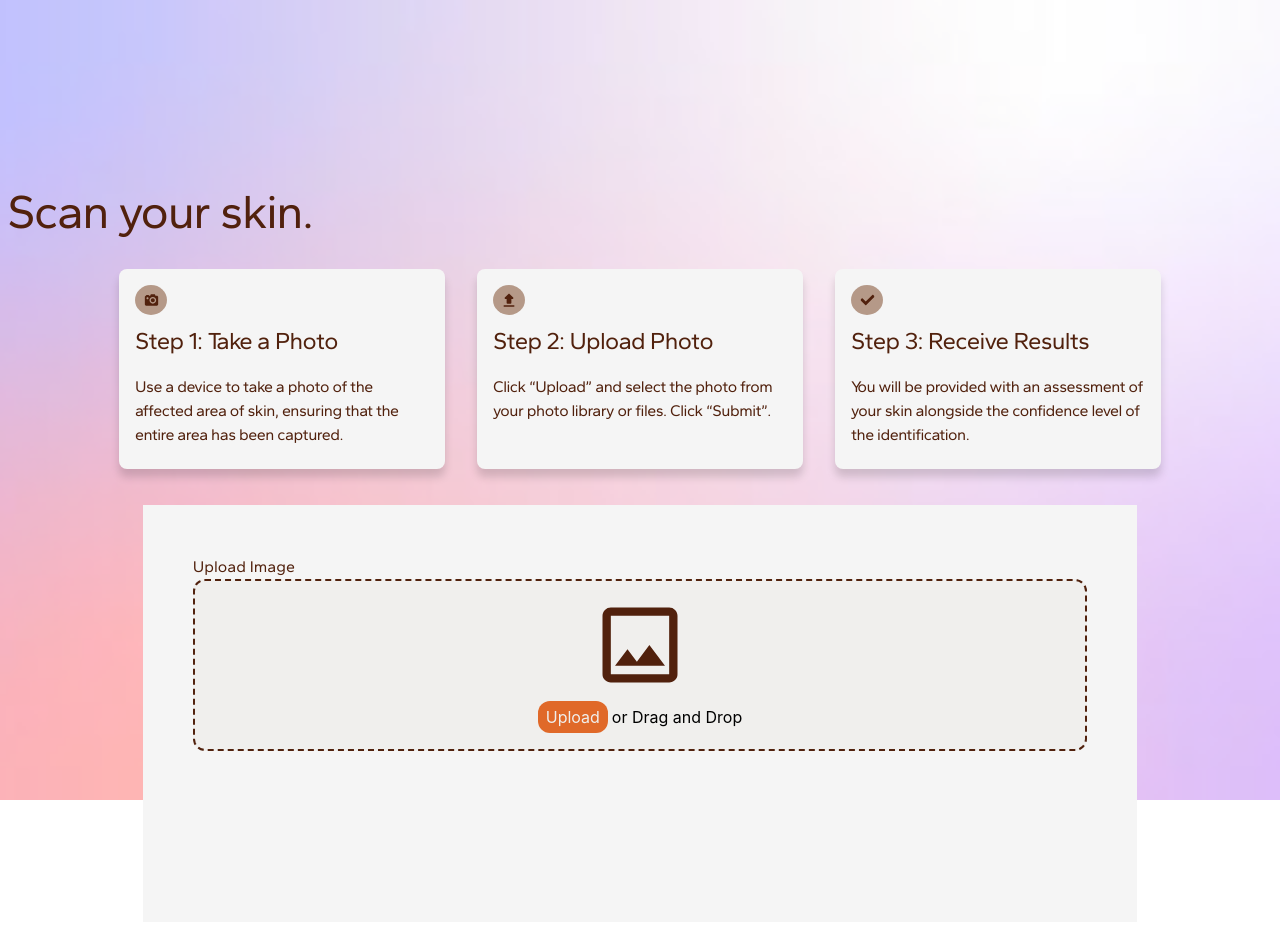
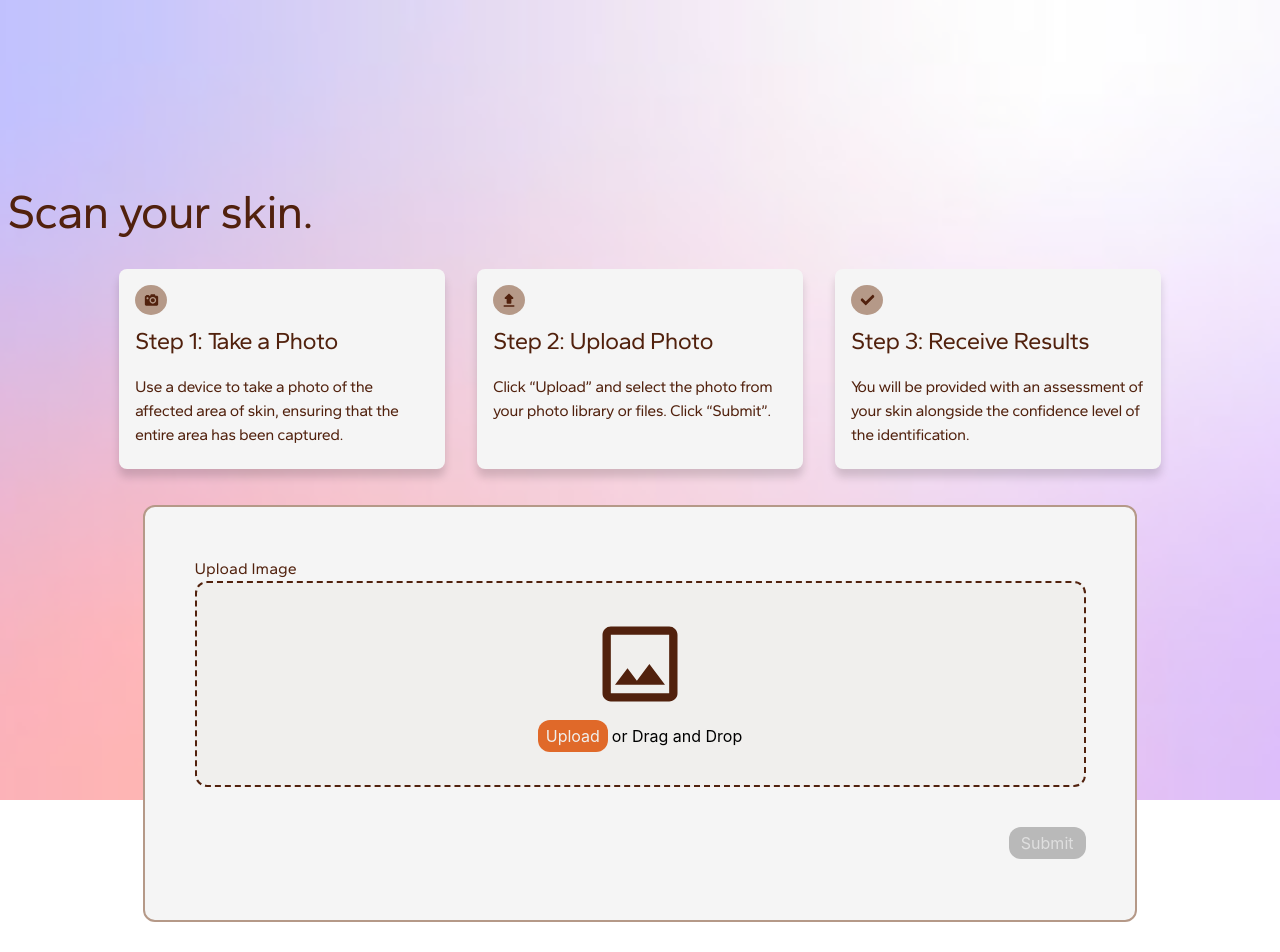
Before and after one commit to CareTech-at-UCI/melanoma-project, a React (Create React App) app in the folder frontend/: page /scan in a window 1280 px wide. Shown: the top 952 px of the page. Before the commit the page ends 922 px from the top, so only its background shows below. Built offline with nearby package versions, Linux system fonts and the light colour scheme.

Commit message:
Upload function and design completed

```diff
--- a/frontend/src/components/scan/upload.jsx
+++ b/frontend/src/components/scan/upload.jsx
@@ -27,7 +27,7 @@ export default function Upload() {
   });
 
   return (
-    <div>
+      <div className='h-full'>
         <div
         className={`border-2 border-dashed border-[#51210D] rounded-xl mx-auto w-[90%] h-[50%] p-4 flex items-center justify-center ${
           isDragActive ? 'bg-[#E0DEDB]' : 'bg-[#F0EFED]'
@@ -56,6 +56,7 @@ export default function Upload() {
             </div>
           </div>
         </div>
+        <div className="flex flex-col">
           {!uploadedFile && fileError && (
             <p className='w-fit text-left ml-[5%] mt-1 px-2 py-1 bg-[#FFC8C0] text-[#FF0F0F] rounded max-w-[90%]'>
               Upload Failed: Maximum file size of 15 MB reached
@@ -63,19 +64,20 @@ export default function Upload() {
           )}
           {!fileError && uploadedFile && (
             <div className='w-fit bg-[#B59988] text-[#51210D] text-left ml-[5%] px-2 py-1 mt-1 rounded flex flex-row'>
-          <img
-            src={remove}
-            alt="remove"
-            className=''
-          />
+              <img src={remove} alt="remove" />
+              <button onClick={removeFile}>{uploadedFile.name}</button>
+            </div>
+          )}
           <button
-            onClick={removeFile}
-            className=''
+            type="button"
+            className={`rounded-xl w-fit px-3 py-1 self-end mr-[5%] mt-10 ${
+              (!fileError && uploadedFile) ? 'bg-[#E06929] text-[#F0EFED]' : 'bg-[#B9B9B9] text-[#DFDFDF]'
+            }`}
           >
-            {uploadedFile.name}
+            Submit
           </button>
         </div>
-      )}
       </div>
+
   );
 }
--- a/frontend/src/pages/Scan.jsx
+++ b/frontend/src/pages/Scan.jsx
@@ -31,7 +31,7 @@ export const Scan = () => {
                 </div>
 
                 {/*upload-image-component*/}
-                <div className="bg-[#F5F5F5] w-[289px] h-[222px] md:w-[994px] md:h-[417px]">
+                <div className="bg-[#F5F5F5] w-[289px] h-[222px] md:w-[994px] md:h-[417px] border-2 border-solid border-[#B59988] rounded-xl min-h-fit">
                     <p className='font-gantari text-main-brown pl-[5%] pt-[5%]'>Upload Image</p>
                     <Upload/>
                 </div>
```
Lines whose indentation alone changed are shown as unchanged.
